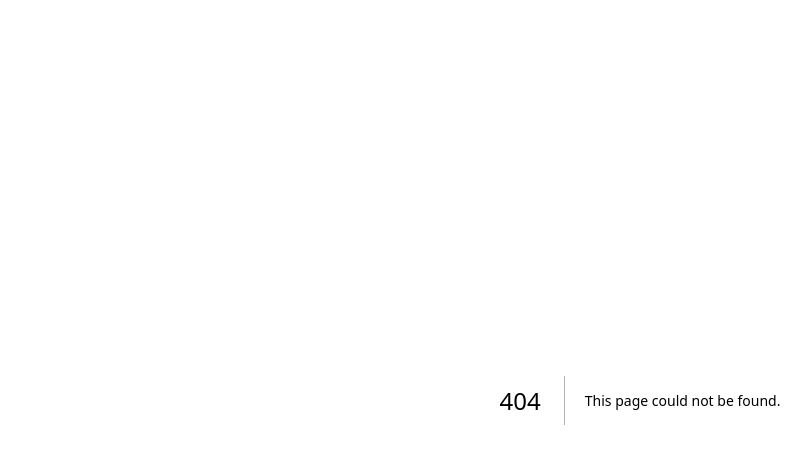
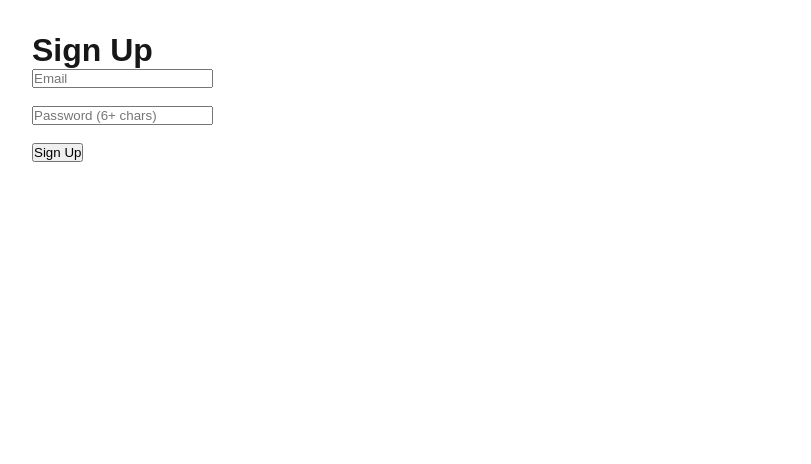
Before and after one commit to S0n0f1saac/buyerbridge-mvp, a Next.js app: page /signup in a window 1280 px wide. Before the commit this address had no page. Shown: the top 464 px of the page, without its empty margins (0-811 px from the left). Built offline with nearby package versions, Linux system fonts and the light colour scheme; no server answers.

Commit message:
Add signup and login page

```diff
--- /dev/null
+++ b/app/signup/page.js
@@ -0,0 +1,47 @@
+'use client'
+
+import { useState } from 'react'
+import { supabase } from '@/lib/supabase'
+
+export default function SignUpPage() {
+  const [email, setEmail] = useState('')
+  const [password, setPassword] = useState('')
+  const [message, setMessage] = useState('')
+
+  const handleSignUp = async (e) => {
+    e.preventDefault()
+    const { data, error } = await supabase.auth.signUp({
+      email,
+      password,
+    })
+    if (error) {
+      setMessage(error.message)
+    } else {
+      setMessage('Check your email to confirm your account.')
+    }
+  }
+
+  return (
+    <div style={{ padding: '2rem' }}>
+      <h1>Sign Up</h1>
+      <form onSubmit={handleSignUp}>
+        <input
+          type="email"
+          placeholder="Email"
+          value={email}
+          onChange={(e) => setEmail(e.target.value)}
+          required
+        /><br /><br />
+        <input
+          type="password"
+          placeholder="Password (6+ chars)"
+          value={password}
+          onChange={(e) => setPassword(e.target.value)}
+          required
+        /><br /><br />
+        <button type="submit">Sign Up</button>
+      </form>
+      <p>{message}</p>
+    </div>
+  )
+}
--- /dev/null
+++ b/lib/supabase.js
@@ -0,0 +1,6 @@
+import { createClient } from '@supabase/supabase-js'
+
+const supabaseUrl = process.env.NEXT_PUBLIC_SUPABASE_URL
+const supabaseAnonKey = process.env.NEXT_PUBLIC_SUPABASE_ANON_KEY
+
+export const supabase = createClient(supabaseUrl, supabaseAnonKey)
```
Also changed, not shown: app/login/page.js (added, +47 -0 lines), package.json (+5 -4 lines), 1 other file (tests, documents, lock files or other folders).
